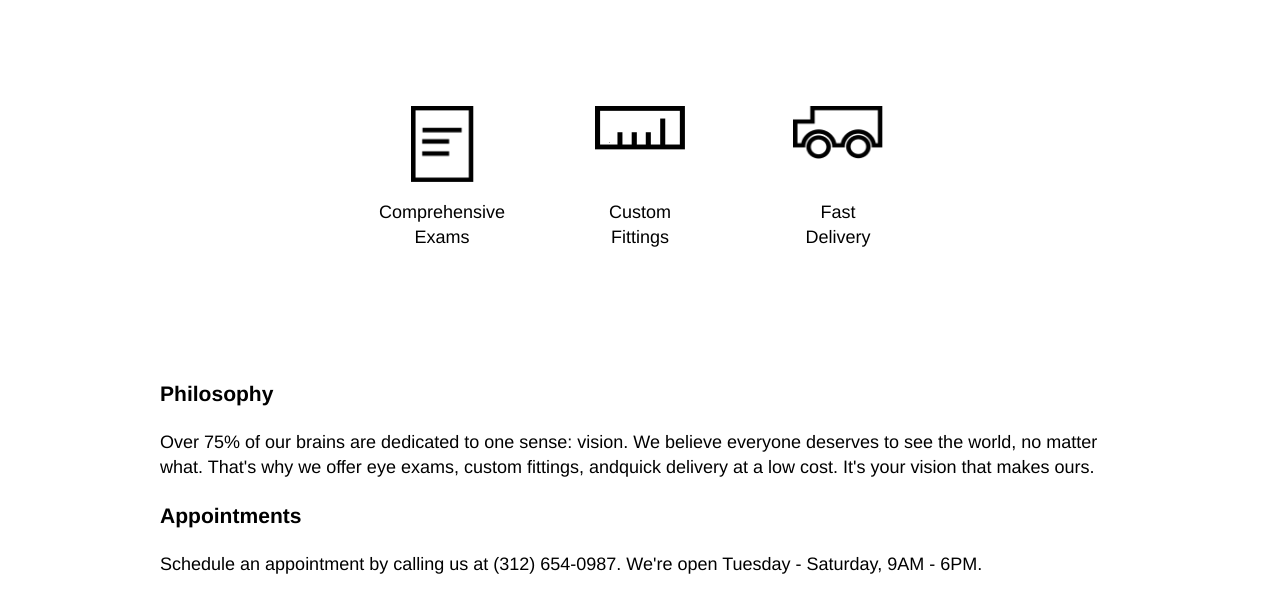
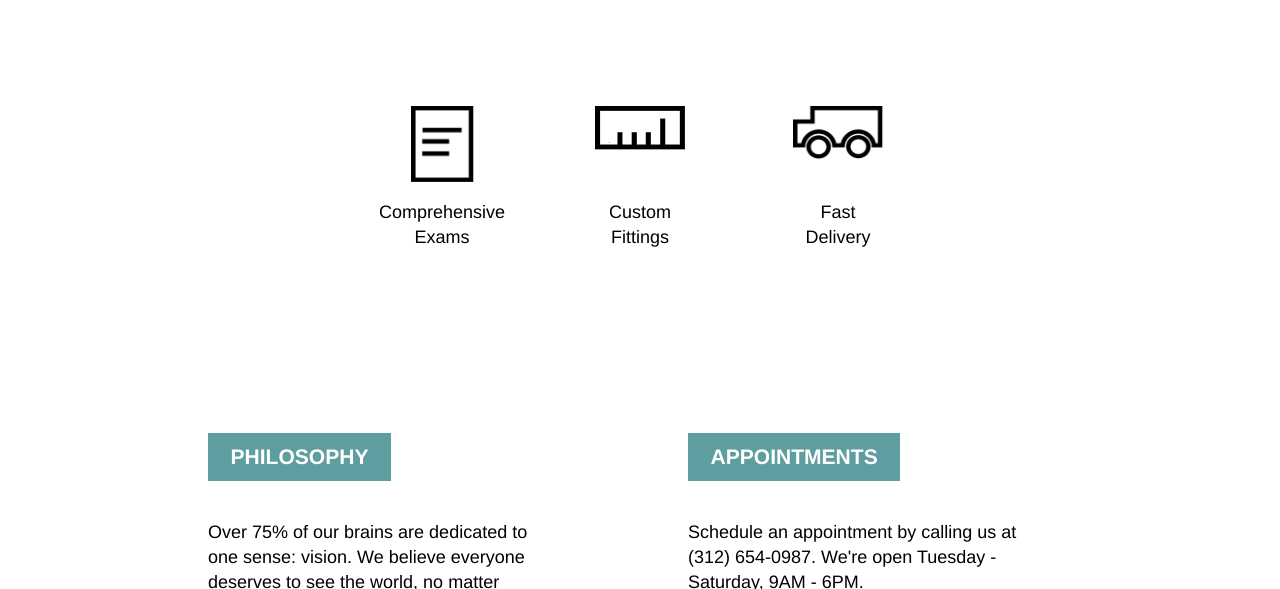
Before and after one commit to anacollado/tortoiseshell, a plain HTML site: page index.html in a window 1280 px wide. Shown: the part 550-1139 px from the top of the page. Drawn offline with Linux system fonts and the light colour scheme.

Commit message:
Finish info style

```diff
--- a/resources/css/style.css
+++ b/resources/css/style.css
@@ -106,3 +106,30 @@ nav img {
 .truck {
 	width: 5rem;
 }
+
+.bit {
+	width: 35%;
+	display: inline-flex;
+	flex-direction: column;
+	align-items: flex-start;
+    margin-top: 3rem;
+    padding-right: 5%;
+}
+
+.info .container {
+	display: flex;
+	justify-content: space-around;
+}
+
+.bit h3 {
+	color: white;
+	font-weight: bold;
+	background-color: cadetblue;
+	text-transform: uppercase;
+	padding: 0.5rem 1.25rem;
+}
+
+.bit p {
+	padding-top: 1rem;
+	margin: 0rem;
+}
```
